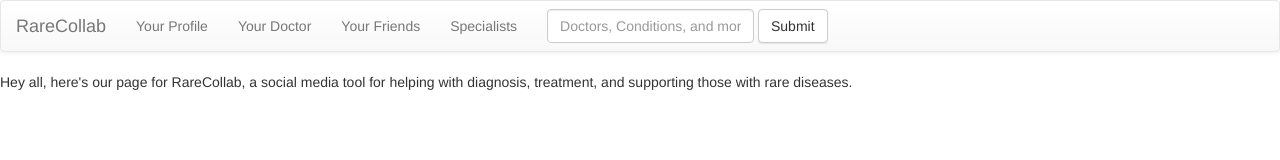
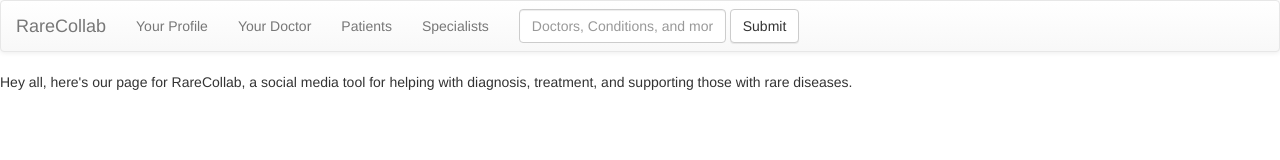
Before and after one commit to griffint/RareCollab, a plain HTML site: page index.html in a window 1280 px wide. Drawn offline with Linux system fonts and the light colour scheme; a script that the page names is missing.

Commit message:
buncha cruncha cruncha munch

```diff
--- a/index.html
+++ b/index.html
@@ -25,7 +25,7 @@
       <ul class="nav navbar-nav">
         <li><a href="profile.html">Your Profile</a></li>
         <li><a href="#">Your Doctor</a></li>
-        <li><a href="#">Your Friends</a></li>
+        <li><a href="#">Patients</a></li>
         <li><a href="#">Specialists</a></li>
       </ul>
       <form class="navbar-form navbar-left" role="search">
```
Also changed, not shown: profile.html (+1 -1 lines), searchResult.html (+1 -1 lines), specialists.html (renamed from DoctorList.html, +1 -1 lines).
